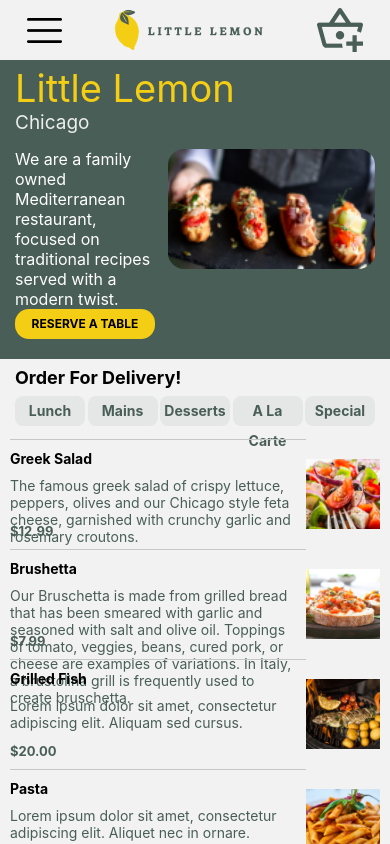
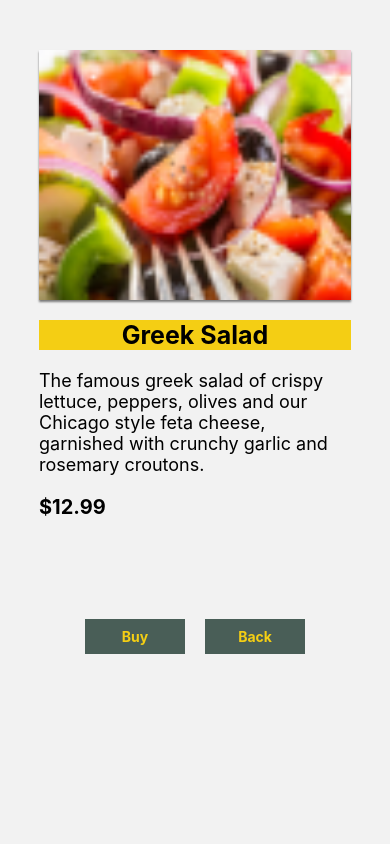
Before and after one commit to MirSuhail029/little-lemon-mobile-app, a React Native app: screen /Dish in a window 390 px wide. Built offline with nearby package versions, Linux system fonts and the light colour scheme.

Commit message:
Created a Dish component and some minor changes to other components

```diff
--- a/App.js
+++ b/App.js
@@ -8,6 +8,7 @@
 import ReservationSuccess from "./screens/ReservationSuccess";
 import { NavigationContainer } from "@react-navigation/native";
 import { createNativeStackNavigator } from "@react-navigation/native-stack";
+import Dish from "./screens/Dish";
 
 // import greekSalad from "./assets/greek-salad.jpg";
 const stack = createNativeStackNavigator();
@@ -34,6 +35,7 @@
             name="Login"
             component={Login}
             options={{ headerShown: false }}
+            // handleClick={}
           />
           <stack.Screen
             name="CardPayment"
@@ -55,6 +57,11 @@
             component={TableReservation}
             options={{ headerShown: false }}
           />
+          <stack.Screen
+            name="Dish"
+            component={Dish}
+            options={{ headerShown: false }}
+          />
         </stack.Navigator>
       </NavigationContainer>
     </>
--- a/components/LoginModule.js
+++ b/components/LoginModule.js
@@ -43,6 +43,7 @@
               setEmailId(value);
             }}
             value={emailId}
+            inputType
           />
         </View>
       )}
--- a/components/OrderSection.js
+++ b/components/OrderSection.js
@@ -1,4 +1,11 @@
-import { StyleSheet, ScrollView, View, Text, Image } from "react-native";
+import {
+  StyleSheet,
+  ScrollView,
+  View,
+  Text,
+  Image,
+  Pressable,
+} from "react-native";
 import greekSalad from "../assets/greek-salad.jpg";
 import brushetta from "../assets/brushetta.jpg";
 import grilledFish from "../assets/grilled-fish.jpg";
@@ -7,7 +14,7 @@
 import Colors from "../constants/Colors";
 import { useState } from "react";
 
-const OrderSection = function () {
+const OrderSection = function (props) {
   const menuArrayData = [
     [
       "Greek Salad",
@@ -154,7 +161,13 @@
           {menuArray.map((item, index) => {
             const [menuItem, description, price, none, image] = item;
             return (
-              <View key={index} style={styles.menuItemContainer}>
+              <Pressable
+                key={index}
+                onPress={() => {
+                  props.navigation.navigate("Dish");
+                }}
+              >
+                <View style={styles.menuItemContainer}>
                   <View
                     style={{
                       width: "80%",
@@ -163,7 +176,11 @@
                     }}
                   >
                     <Text
-                    style={{ fontSize: 14, fontWeight: "bold", marginTop: 10 }}
+                      style={{
+                        fontSize: 14,
+                        fontWeight: "bold",
+                        marginTop: 10,
+                      }}
                     >
                       {menuItem}
                     </Text>
@@ -191,6 +208,7 @@
                   </View>
                   <Image source={image} style={styles.menuItemImage} />
                 </View>
+              </Pressable>
             );
           })}
         </ScrollView>
--- a/package.json
+++ b/package.json
@@ -17,7 +17,8 @@
     "react-native": "0.71.8",
     "react-native-calendars": "^1.1299.0",
     "react-native-safe-area-context": "4.5.0",
-    "react-native-screens": "~3.20.0"
+    "react-native-screens": "~3.20.0",
+    "@react-native-community/datetimepicker": "6.7.3"
   },
   "devDependencies": {
     "@babel/core": "^7.20.0"
--- /dev/null
+++ b/screens/Dish.js
@@ -0,0 +1,116 @@
+import {
+  StyleSheet,
+  ScrollView,
+  View,
+  Text,
+  Image,
+  Pressable,
+} from "react-native";
+import greekSalad from "../assets/greek-salad.jpg";
+import brushetta from "../assets/brushetta.jpg";
+import grilledFish from "../assets/grilled-fish.jpg";
+import pasta from "../assets/pasta.jpg";
+import lemonDessert from "../assets/lemon-dessert.jpg";
+import Colors from "../constants/Colors";
+const Dish = function (props) {
+  return (
+    <>
+      <View style={styles.rootContainer}>
+        <View style={styles.contentContainer}>
+          <View style={styles.imageContainer}>
+            <Image
+              source={require("../assets/greek-salad.jpg")}
+              style={styles.image}
+            />
+          </View>
+          <Text style={styles.dishName}>Greek Salad</Text>
+          <Text style={styles.description}>
+            The famous greek salad of crispy lettuce, peppers, olives and our
+            Chicago style feta cheese, garnished with crunchy garlic and
+            rosemary croutons.
+          </Text>
+          <Text style={styles.price}>$12.99</Text>
+          <View style={styles.controls}>
+            <View style={styles.control}>
+              <Pressable android_ripple={{ color: Colors.rippleDark }}>
+                <Text style={styles.controlText}>Buy</Text>
+              </Pressable>
+            </View>
+            <View>
+              <Pressable
+                style={styles.control}
+                android_ripple={{ color: Colors.rippleDark }}
+                onPress={() => {
+                  props.navigation.navigate("Home");
+                }}
+              >
+                <Text style={styles.controlText}>Back</Text>
+              </Pressable>
+            </View>
+          </View>
+        </View>
+      </View>
+    </>
+  );
+};
+export default Dish;
+
+const styles = StyleSheet.create({
+  rootContainer: {
+    justifyContent: "center",
+    alignItems: "center",
+    // paddingVertical: 50,
+    // backgroundColor: "green",
+  },
+  contentContainer: {
+    width: "80%",
+    marginVertical: 50,
+  },
+  imageContainer: {
+    shadowColor: "#000",
+    shadowOffset: { width: 0, height: 2 },
+    shadowOpacity: 0.5,
+    shadowRadius: 2,
+    elevation: 20,
+    width: "100%",
+  },
+  image: {
+    width: "100%",
+    height: 250,
+  },
+  dishName: {
+    fontSize: 25,
+    fontWeight: "bold",
+    marginTop: 20,
+    backgroundColor: Colors.primaryYellow,
+    textAlign: "center",
+  },
+  description: {
+    fontSize: 18,
+    marginTop: 20,
+  },
+  price: {
+    fontSize: 20,
+    fontWeight: "bold",
+    marginTop: 20,
+  },
+  controls: {
+    flexDirection: "row",
+    width: "100%",
+    justifyContent: "center",
+    marginTop: 100,
+  },
+  control: {
+    marginHorizontal: 10,
+    backgroundColor: Colors.primaryGray,
+  },
+  controlText: {
+    color: Colors.primaryYellow,
+    width: 100,
+    height: 35,
+    textAlign: "center",
+    lineHeight: 35,
+    fontSize: 14,
+    fontWeight: "bold",
+  },
+});
--- a/screens/Home.js
+++ b/screens/Home.js
@@ -15,7 +15,7 @@
         heroButtonVisible={true}
         navigation={props.navigation}
       />
-      <OrderSection />
+      <OrderSection navigation={props.navigation} />
     </>
   );
 };
--- a/screens/TableReservation.js
+++ b/screens/TableReservation.js
@@ -13,11 +13,12 @@
 import HeroSection from "../components/HeroSection";
 import Colors from "../constants/Colors";
 import { useState } from "react";
-import { Calendar } from "react-native-calendars";
+// import { Calendar } from "react-native-calendars";
+import Datetimepicker from "@react-native-community/datetimepicker";
 
 const TableReservation = function (props) {
   const [isDateModal, setIsDateModal] = useState(false);
-  const [selectedDate, setSelectedDate] = useState("");
+  const [selectedDate, setSelectedDate] = useState(new Date().now);
   const [isTimeVisible, setIsTimeVisible] = useState(false);
   const [selectedTime, setSelectedTime] = useState(new Date());
   const [isPersonsVisible, setIsPersonsVisible] = useState(false);
@@ -25,6 +26,8 @@
   const [customerName, setCustomerName] = useState("");
   const [customerPhone, setCustomerPhone] = useState("");
   const [reservationInfo, setReservationInfo] = useState([]);
+
+  console.log(new Date().toLocaleString());
   return (
     <>
       <BurgerMenuModal
@@ -32,9 +35,15 @@
         setModalVisibility={props.setModalVisibility}
       />
       <Modal visible={isDateModal} animationType="slide">
-        <Calendar
+        {/* <Calendar
           onDayPress={(day) => {
             setSelectedDate(day.dateString);
+            setIsDateModal(!isDateModal);
+          }}
+        /> */}
+        <Datetimepicker
+          value={new Date(Date.now())}
+          onChange={() => {
             setIsDateModal(!isDateModal);
           }}
         />
@@ -53,9 +62,11 @@
             >
               <View style={styles.boxContainer}>
                 <Text style={styles.inputBoxTitle}>Date</Text>
-                {selectedDate && (
+                {true && (
                   <Text style={styles.displayedData}>
-                    {selectedDate.split("-").reverse().join("-")}
+                    {/* hello */}
+                    {selectedDate}
+                    {/* {selectedDate.split("-").reverse().join("-")} */}
                   </Text>
                 )}
               </View>
```
Also changed, not shown: 1 other file (tests, documents, lock files or other folders). Lines whose indentation alone changed are shown as unchanged.
